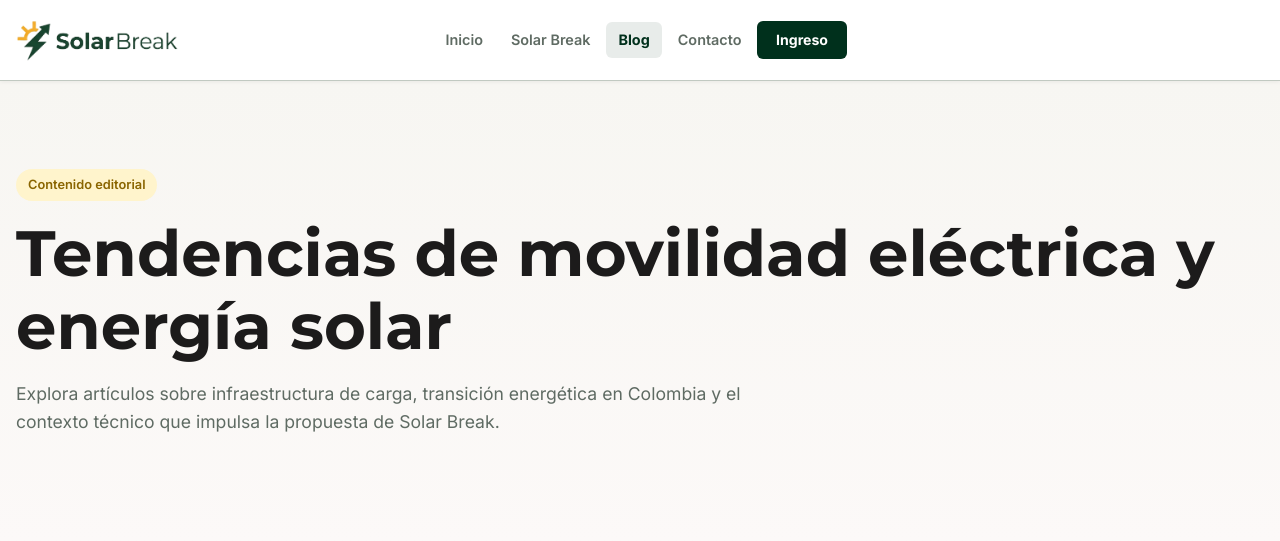
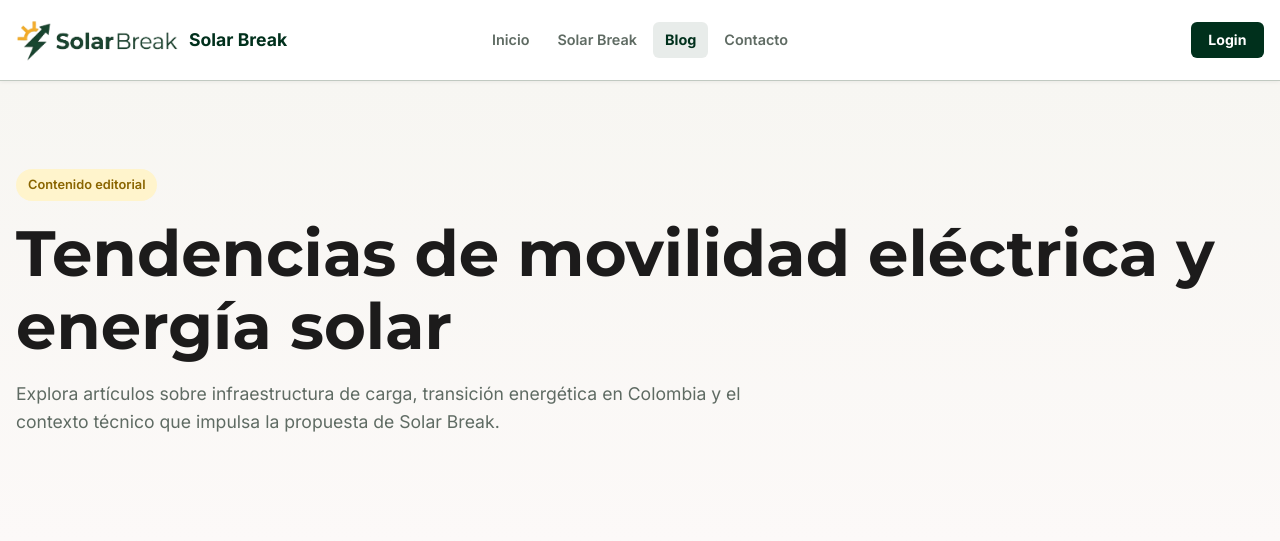
Before and after one commit to jangelliue/solarbreak, a PHP site: page /blog.php in a window 1280 px wide. Shown: the top 541 px of the page. Run offline with PHP 8.4, Linux system fonts and the light colour scheme.

Commit message:
fix: sacar botón login del nav, renombrar a Login, columna 3 del grid

```diff
--- a/includes/header.php
+++ b/includes/header.php
@@ -5,26 +5,28 @@ $pagina_actual = basename($_SERVER['PHP_SELF']);
 <header class="site-header">
     <div class="container site-header-inner">
 
-        <!-- LOGO (izquierda) -->
+        <!-- COLUMNA 1: LOGO (izquierda) -->
         <a href="index.php" class="site-logo">
             <img src="assets/logo.webp" alt="Logo Solar Break" style="height:44px;width:auto;">
+            <span class="sr-only">Solar Break</span>
         </a>
 
-        <!-- MENÚ HAMBURGUESA (solo móvil) -->
+        <!-- COLUMNA 2: NAV CENTRAL (solo escritorio) -->
+        <nav class="site-nav" data-site-nav>
+            <a href="index.php"    <?php echo ($pagina_actual === 'index.php')    ? 'class="active"' : ''; ?>>Inicio</a>
+            <a href="modelo.php"   <?php echo ($pagina_actual === 'modelo.php')   ? 'class="active"' : ''; ?>>Solar Break</a>
+            <a href="blog.php"     <?php echo ($pagina_actual === 'blog.php' || $pagina_actual === 'articulo.php') ? 'class="active"' : ''; ?>>Blog</a>
+            <a href="contacto.php" <?php echo ($pagina_actual === 'contacto.php') ? 'class="active"' : ''; ?>>Contacto</a>
+        </nav>
+
+        <!-- COLUMNA 3: BOTÓN LOGIN (derecha) -->
+        <a href="login.php" class="nav-login-btn">Login</a>
+
+        <!-- HAMBURGUESA (solo móvil, se posiciona via CSS) -->
         <button class="mobile-menu-toggle" type="button" aria-label="Abrir menú" aria-expanded="false" data-menu-toggle>
             <span class="hamburger-icon">&#9776;</span>
             <span class="close-icon" style="display:none;">&#10005;</span>
         </button>
 
-        <!-- NAV CENTRAL + BOTÓN LOGIN (derecha en escritorio) -->
-        <nav class="site-nav" data-site-nav>
-            <a href="index.php"   <?php echo ($pagina_actual === 'index.php')   ? 'class="active"' : ''; ?>>Inicio</a>
-            <a href="modelo.php"  <?php echo ($pagina_actual === 'modelo.php')  ? 'class="active"' : ''; ?>>Solar Break</a>
-            <a href="blog.php"    <?php echo ($pagina_actual === 'blog.php' || $pagina_actual === 'articulo.php') ? 'class="active"' : ''; ?>>Blog</a>
-            <a href="contacto.php"<?php echo ($pagina_actual === 'contacto.php')? 'class="active"' : ''; ?>>Contacto</a>
-            <!-- Botón login: al final del menú móvil, a la derecha en escritorio -->
-            <a href="login.php" class="btn btn-primary nav-login-btn">Ingreso</a>
-        </nav>
-
     </div>
 </header>
```
